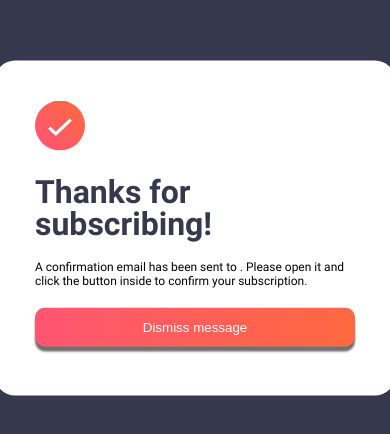
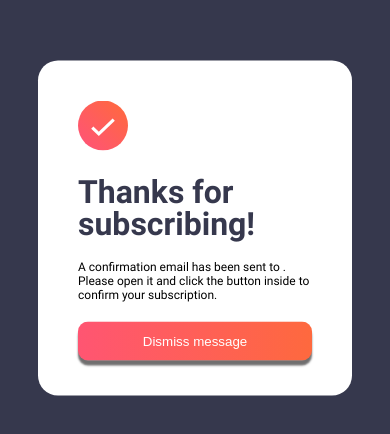
Before and after one commit to N1nh4/Landing-page, a plain HTML site: page success.html in a window 390 px wide. Shown: the part 194-628 px from the top of the page. Drawn offline with Linux system fonts and the light colour scheme; files whose address does not match are found by name.

Commit message:
mudando media query

```diff
--- a/css/abaixo850px.css
+++ b/css/abaixo850px.css
@@ -7,6 +7,7 @@
         padding: 0 20px;
         height: auto;
         width: 60%;
+
         min-width: 320px;
         justify-content: flex-end;
     }
@@ -18,10 +19,10 @@
         flex-direction: column;
         padding: 40px;
         width: 60%;
+        min-width: 200px;
         height: 255px;
         background-color: white;
         border-radius: 20px;
-        min-width: 320px;
 
     }
 
--- a/css/style.css
+++ b/css/style.css
@@ -104,8 +104,8 @@ input[type="submit"] {
 
 
 input[type="submit"]:active {
-transform: translateY(5px);
-box-shadow: 0 0px 5px rgba(36, 35, 35, 0.655);
+    transform: translateY(5px);
+    box-shadow: 0 0px 5px rgba(36, 35, 35, 0.655);
 }
 
 
--- a/css/style_success.css
+++ b/css/style_success.css
@@ -47,6 +47,7 @@ div#sucesso {
     background-color: white;
     border-radius: 20px;
 
+
 }
 
 img {
```
